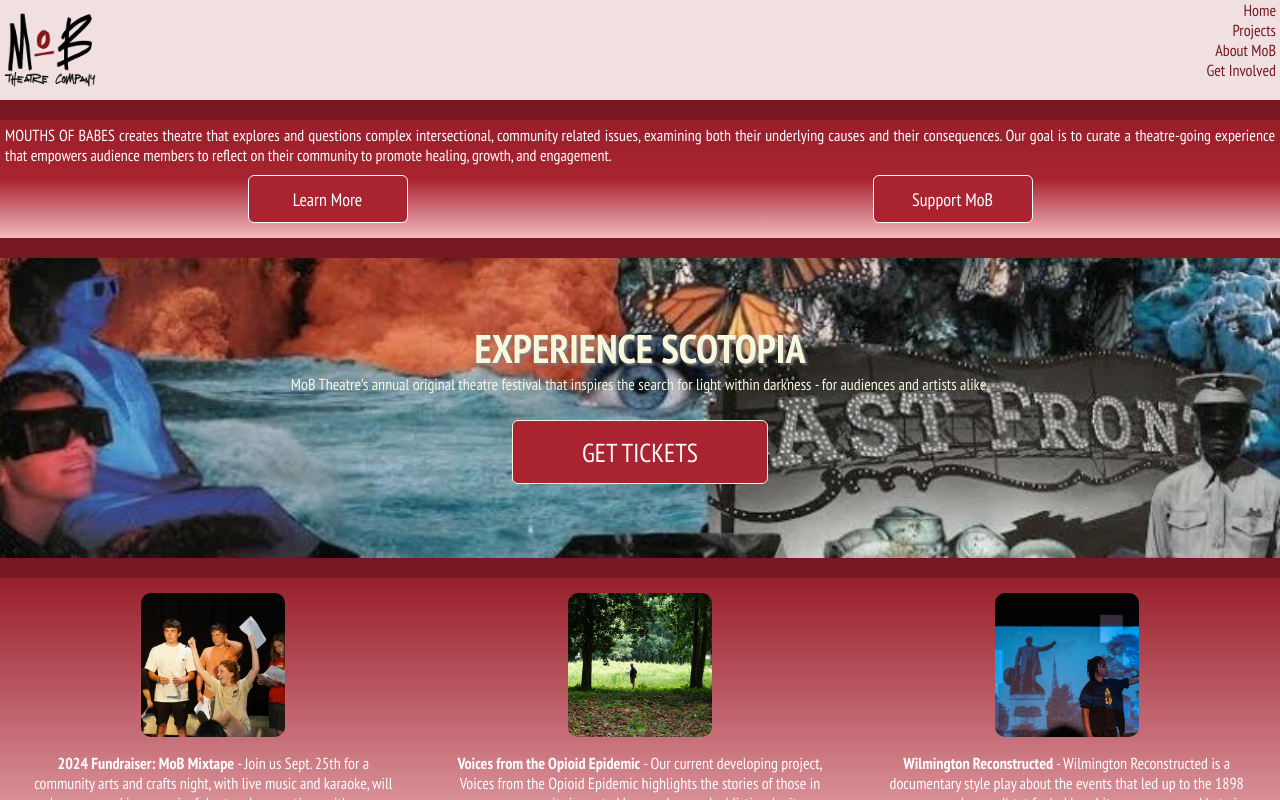
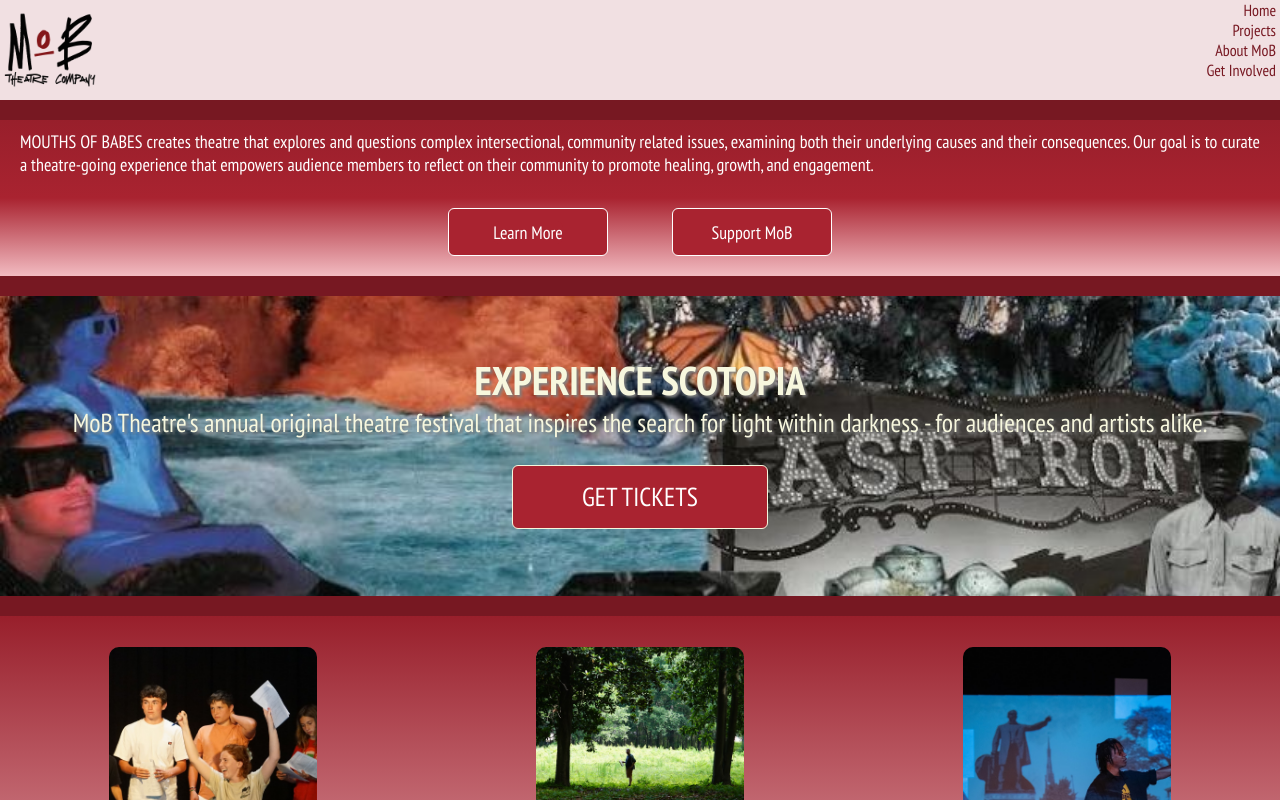
Before and after one commit to mackwick/MoB_Website_FE, a React (Vite) app: page / in a window 1280 px wide. Shown: the top 800 px of the page. Built offline with nearby package versions, Linux system fonts and the light colour scheme; a web font is replaced by a local one.

Commit message:
first pass mobile landing 860px

```diff
--- a/src/index.css
+++ b/src/index.css
@@ -91,6 +91,7 @@
   text-align: center;
   background-color: rgba(255, 255, 255, 0.861);
   color: var(--darkred);
+  border-top: solid var(--lightred) 20px;
 }
 
 .footer-content {
@@ -293,6 +294,7 @@
 /*--------------------- RESPONSIVENESS --------------------------*/
 
 @media screen and (min-width: 650px) {
+  /*********************    LANDING    *************************/
   .home-bio-links > button {
     width: 10rem;
     height: 3rem;
@@ -303,16 +305,45 @@
     width: 16rem;
     height: 4rem;
     font-size: 26px;
-    background-color: var(--lightred);
-    border: solid var(--cream) 1px;
     margin-top: 1rem;
   }
 
   .news-image {
     height: 9rem;
     width: 9rem;
-    border-radius: 10px;
-    margin-bottom: 1rem;
-    object-fit: cover;
   }
 }
+
+@media screen and (min-width: 860px) {
+  /*********************    LANDING    *************************/
+
+  .news-image {
+    height: 13rem;
+    width: 13rem;
+    margin-top: 1rem;
+  }
+
+  .landing-about {
+    font-size: 18px;
+    padding: 10px 20px;
+  }
+
+  .landing-teaser {
+    font-size: 26px;
+    padding: 0 10px;
+    text-shadow: 2px 2px 3px gray;
+  }
+
+  .home-bio-links {
+    display: flex;
+    flex-direction: row;
+    justify-content: center;
+    gap: 4rem;
+    margin-top: 2rem;
+  }
+
+  .news-item,
+  .news-item .link {
+    font-size: 18px;
+  }
+}
```
